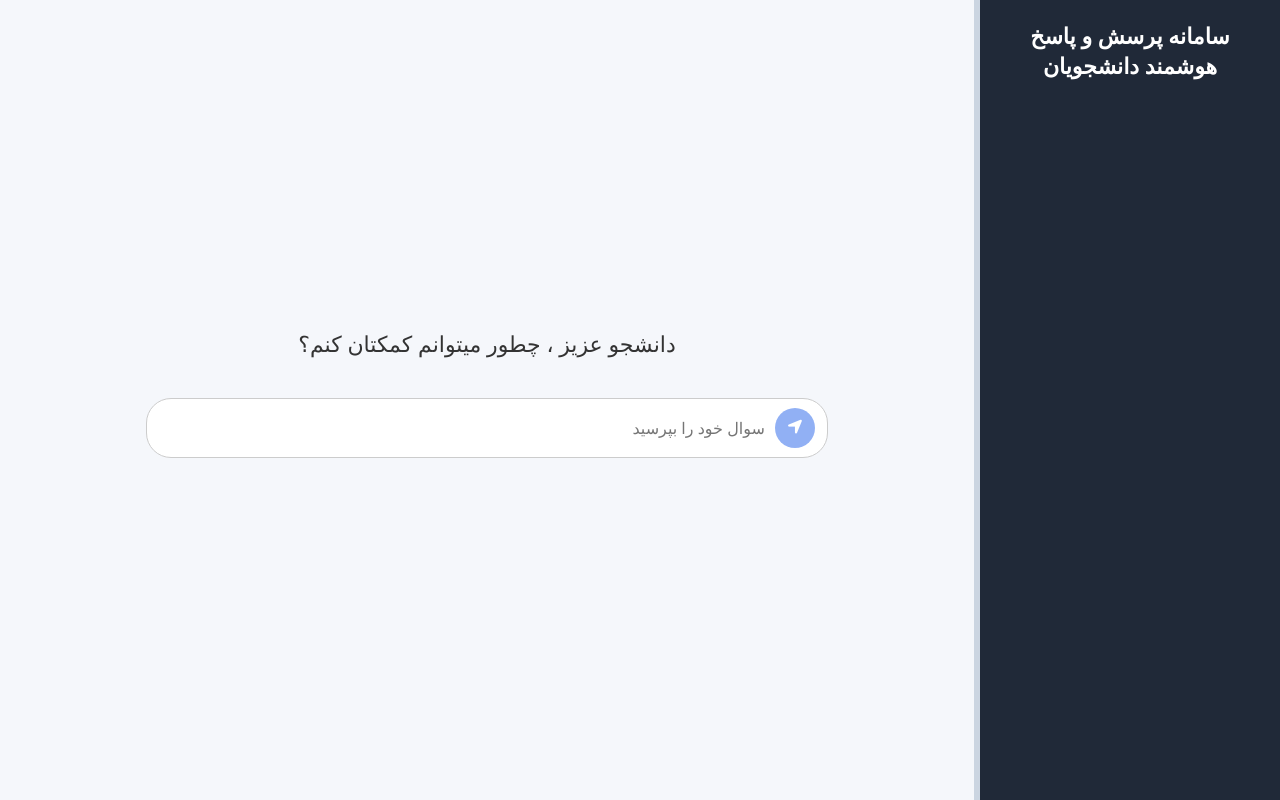
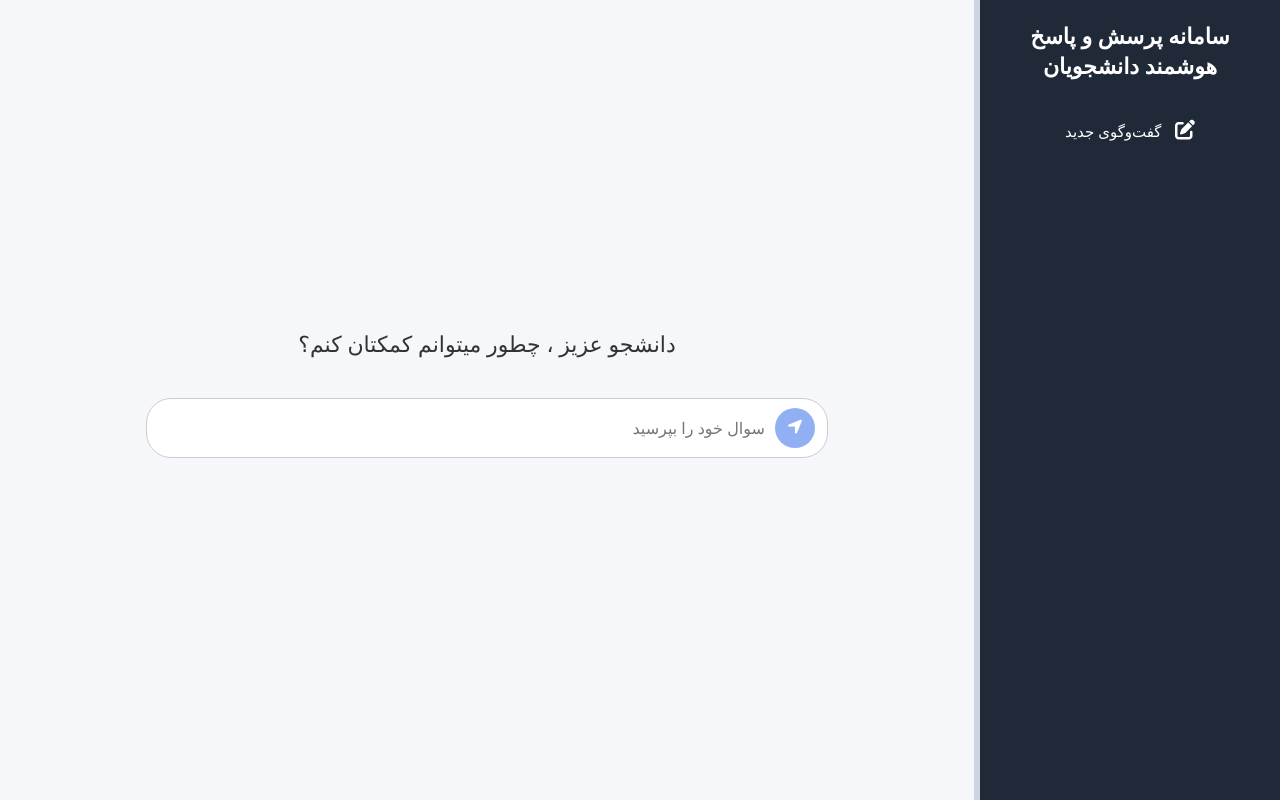
Before and after one commit to Poya403/RAG-Project, a Flask app: page / in a window 1280 px wide. Run offline with Flask 3, Linux system fonts and the light colour scheme.

Commit message:
New chat button design

```diff
--- a/front-end/static/css/style.css
+++ b/front-end/static/css/style.css
@@ -212,3 +212,24 @@ body {
     opacity: 0.5;
     cursor: not-allowed;
 }
+
+#new-chat-button {
+    display: inline;
+    align-items: center;
+    justify-content: center;
+    gap: 10px;
+    background: transparent;
+    color: white;
+    border: none;
+    padding: 10px 15px;
+    cursor: pointer;
+}
+
+#new-chat-button i {
+    font-size: 20px;
+}
+
+#new-chat-button span {
+    font-size: 15px;
+    padding-right: 10px;
+}
--- a/front-end/templates/index.html
+++ b/front-end/templates/index.html
@@ -29,6 +29,10 @@
 
     <div id="ChatHistory">
         <h1>سامانه پرسش و پاسخ هوشمند دانشجویان</h1>
+        <button id="new-chat-button">
+            <span>گفت‌وگوی جدید</span>
+            <i class="fa-solid fa-pen-to-square"></i>
+        </button>
     </div>
 
     <script src="{{ url_for('static', filename='js/resize_window.js') }}"></script>
```
